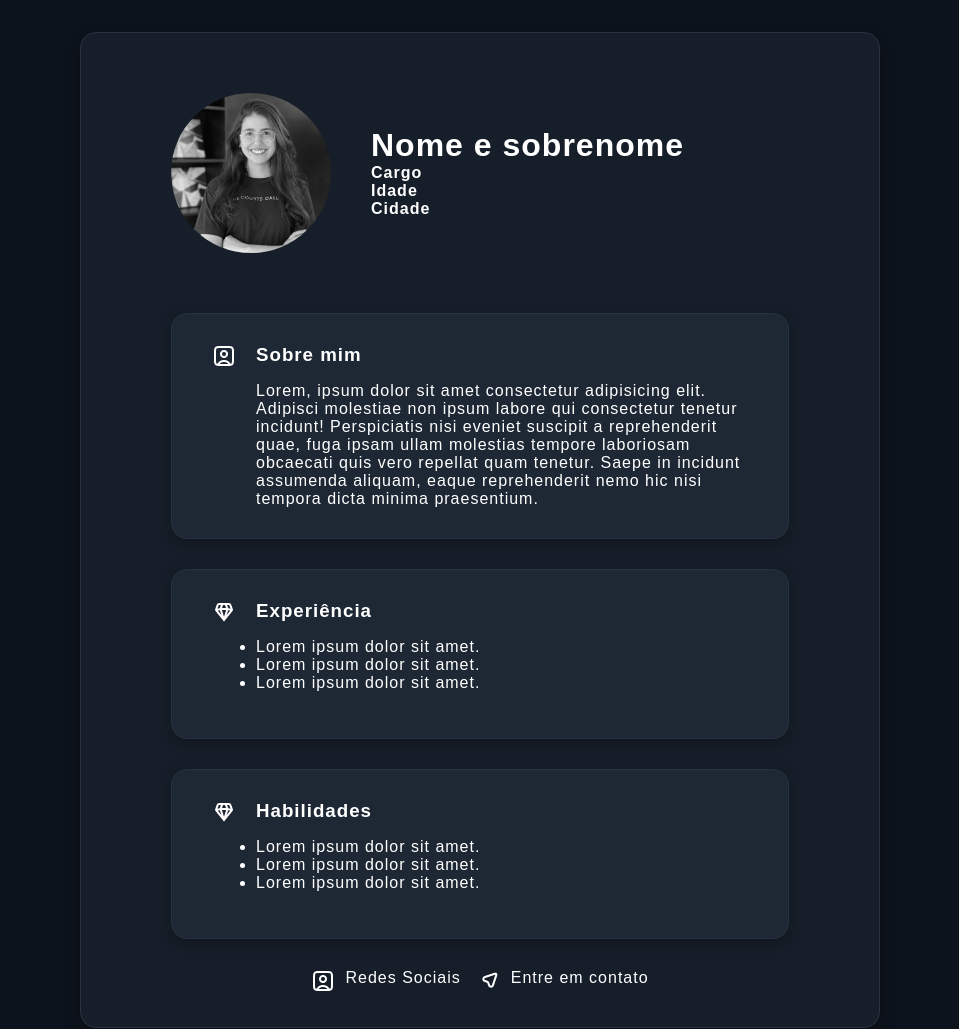
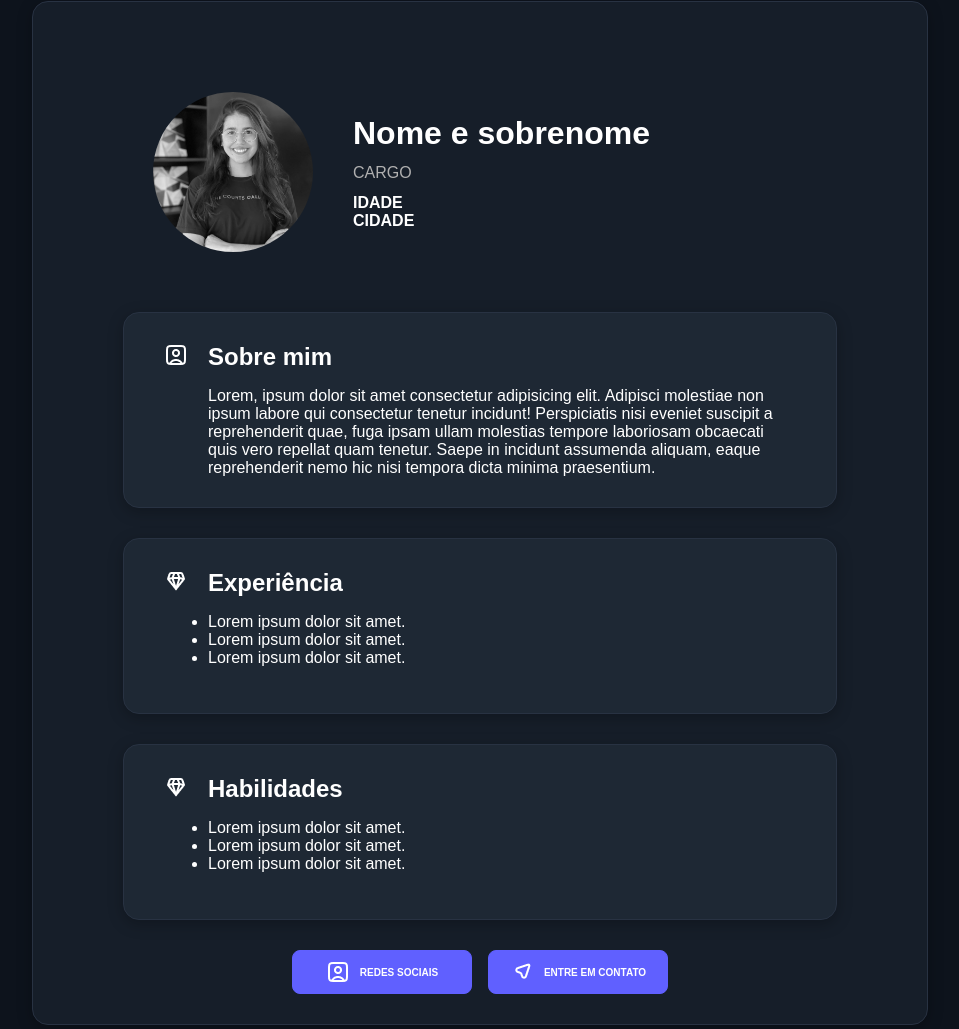
Before and after one commit to Dudasilveirat/Projeto-Grupo-7, a plain HTML site: page assets/pages/sobre.html in a window 1280 px wide. Shown: the part 300-1329 px from the top of the page, without its empty margins (160-1119 px from the left). Drawn offline with Linux system fonts and the light colour scheme; a web font is replaced by a local one.

Commit message:
alterações no arquivo styles_sobre.css

```diff
--- a/assets/css/styles_sobre.css
+++ b/assets/css/styles_sobre.css
@@ -19,48 +19,43 @@ body {
     background-color: var(--bg-color-blue-dark);
 }
 
-
 * {
     font-family: 'Satoshi', sans-serif;
     color: var(--font-color);
-    letter-spacing: 1px;
     margin: 0;
     padding: 0;
-    box-sizing: border-box;}
-
+    box-sizing: border-box;
+}
 
 .menu img {
     display: flex;
     justify-content: center;
     margin: 30px auto;
-    width: 250px;
+    width: 15%;
 }
-
 
 .logo img {
     display: flex;
     justify-content: center;
     margin: 60px auto;
-    width: 300px;
+    width: 20%;
 }
-
 
 .conteudo {
     border-radius: var(--border-radius);
     border: var(--border);
     background: var(--bg-color-blue-medium);
     box-shadow: var(--box-shadow);
-    width: 800px;
+    width: 70%;
     margin: 50px auto;
     padding: 30px 60px;
 }
 
-
 .perfil {
     display: flex;
     align-items: center;
+    margin: 30px;
 }
-
 
 .perfil img {
     width: 160px;
@@ -71,66 +66,92 @@ body {
 }
 
 .informação_perfil {
-    margin: 10px;
+    margin-left: 10px;
 }
 
 .informação_perfil h3 {
     font-size: var(--font-size-32);
     font-style: var(--font-style);
-    font-weight: 700;
+    font-weight: 900;
     line-height: var(--line-height);
 }
+
 
 .informação_perfil p {
     font-size: var(--font-size-16);
     font-style: var(--font-style);
     font-weight: 700;
     line-height: var(--line-height);
+    text-transform: uppercase;
+}
+
+#cargo {
+    color: #B0B0B0;
+    font-weight: 500;
+    padding: 12px 0;
 }
 
 .card {
+    background: var(--bg-color-blue-light);
     border-radius: var(--border-radius);
     border: var(--border);
-    background: var(--bg-color-blue-light);
     box-shadow: var(--box-shadow);
     padding: 30px 40px;
     margin: 30px;
     display: flex;
 }
 
+.icone_card {}
+
 .texto_card {
-    margin-left: 20px;
+    padding-left: 20px;
 }
 
+.texto_card h3 {
+    font-size: var(--font-size-24);
+    font-style: var(--font-style);
+    font-weight: 900;
+    line-height: var(--line-height);
+}
 
 .texto_card p {
-    margin-top: 16px;
+    padding-top: 16px;
+    font-size: var(--font-size-16);
+    font-style: var(--font-style);
+    font-weight: 400;
+    line-height: var(--line-height);
 }
 
-
-.redes {
+.botoes {
     display: flex;
     justify-content: center;
     gap: 16px;
 }
 
+.botoes div {
+    display: flex;
+    justify-content: center;
+    align-items: center;
+    gap: 10px;
+    width: 180px;
+    height: 44px;
+    border: 1px solid #6060FF;
+    background-color: #6060FF;
+    padding: 10px 14px;
+    border-radius: 8px;
+}
 
-.redes a {
+.botoes a {
     text-decoration: none;
 }
 
-.redes_sociais p {
-    float: center;
-    float: right;
-    margin-left: 10px;
+.botoes p {
+    font-size: 10px;
+    font-style: var(--font-style);
+    font-weight: 700;
+    line-height: var(--line-height);
+    text-transform: uppercase;
 }
-
-.contato p {
-    float: left;
-    float: right;
-    margin-left: 10px;
-}
-
 
 footer {
     border: var(--border);
@@ -142,4 +163,4 @@ footer {
     padding: 30px 70px;
     display: flex;
     justify-content: space-between;
-    }
+}
--- a/assets/pages/sobre.html
+++ b/assets/pages/sobre.html
@@ -21,14 +21,14 @@
         <img src="../imagens/logo.png" alt="logo do grupo 7">
     </div>
 
-<!-- CONTETUDO -->
+<!-- CONTEUDO -->
     <div class="conteudo">
 
         <div class="perfil">
             <img src="../imagens/Eduarda Silveira.png" alt="foto de perfil">
             <div class="informação_perfil">
                 <h3>Nome e sobrenome</h3>
-                <p>Cargo</p>
+                <p id="cargo">Cargo</p>
                 <p>Idade</p>
                 <p>Cidade</p>
             </div>
@@ -66,7 +66,8 @@
 
 
         <div class="card">
-            <div class="icone_card"><img src="../imagens/Dimond_alt.png" alt=""></div>
+            <div class="icone_card">
+                <img src="../imagens/Dimond_alt.png" alt=""></div>
             <div class="texto_card">
                 <h3>Habilidades</h3>
                 <p>
@@ -80,7 +81,7 @@
         </div>
 
 
-        <div class="redes">
+        <div class="botoes">
             <a href="" target="_blank">
                 <div class="redes_sociais">
                     <img src="../imagens/User_box.png" alt="">
```
